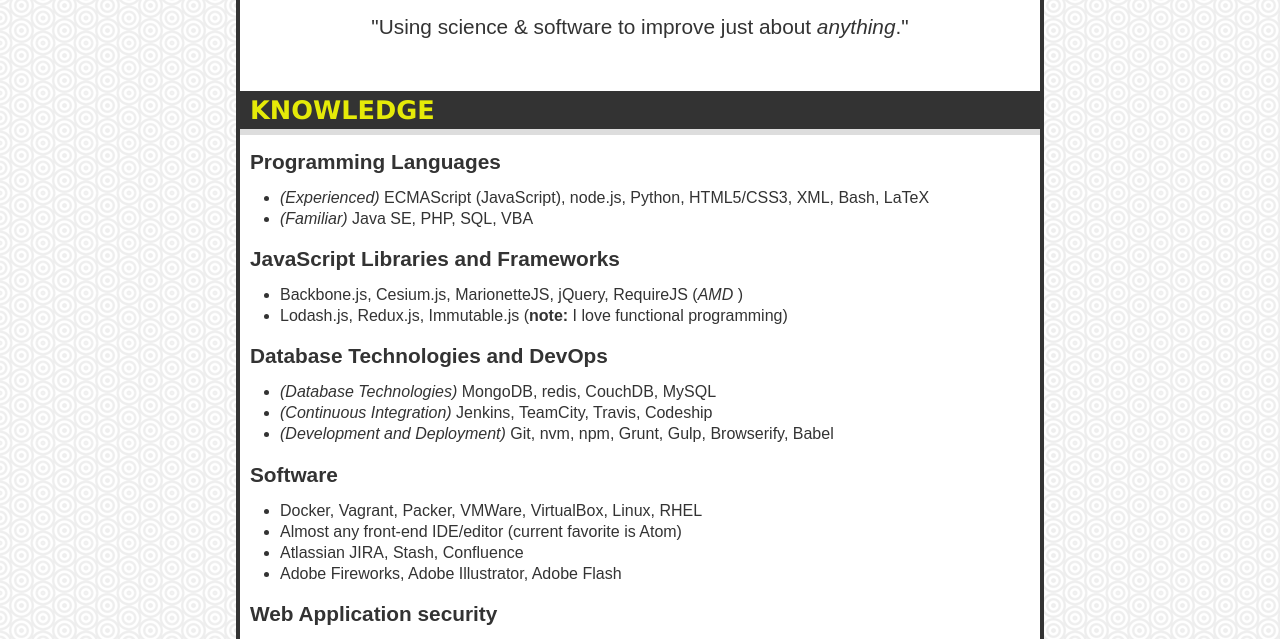
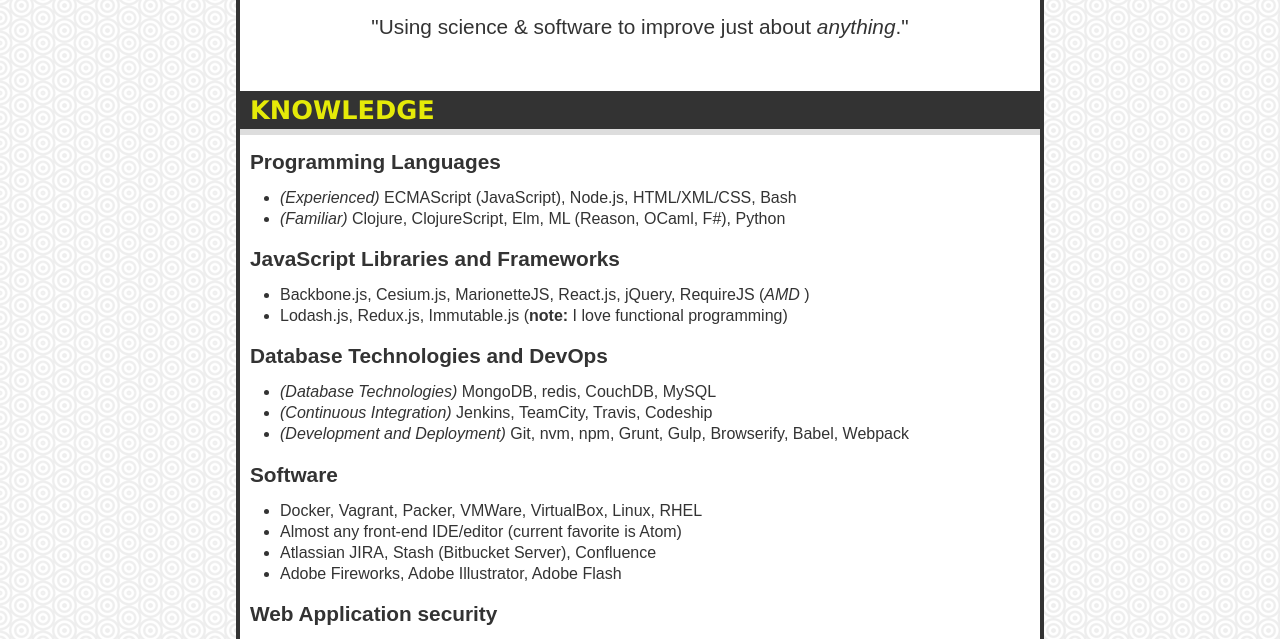
Before and after one commit to jhwohlgemuth/resume, a plain HTML site: page formats/resume.html in a window 1280 px wide. Shown: the part 107-746 px from the top of the page. Drawn offline with Linux system fonts and the light colour scheme; files that its build step writes are made by us from their sources; files whose address does not match are found by name.

Commit message:
Add makefile for building resume and update languages section

```diff
--- a/formats/resume.html
+++ b/formats/resume.html
@@ -94,25 +94,25 @@ document.write('<a h'+'ref'+'="ma'+'ilto'+':'+e+'">'+e+'<\/'+'a'+'>');
 <h1 id="knowledge">KNOWLEDGE</h1>
 <h2 id="programming-languages">Programming Languages</h2>
 <ul>
-<li><em>(Experienced)</em> ECMAScript (JavaScript), node.js, Python, HTML5/CSS3, XML, Bash, LaTeX</li>
-<li><em>(Familiar)</em> Java SE, PHP, SQL, VBA</li>
+<li><em>(Experienced)</em> ECMAScript (JavaScript), Node.js, HTML/XML/CSS, Bash</li>
+<li><em>(Familiar)</em> Clojure, ClojureScript, Elm, ML (Reason, OCaml, F#), Python</li>
 </ul>
 <h2 id="javascript-libraries-and-frameworks">JavaScript Libraries and Frameworks</h2>
 <ul>
-<li>Backbone.js, Cesium.js, MarionetteJS, jQuery, RequireJS (<em>AMD </em>)</li>
+<li>Backbone.js, Cesium.js, MarionetteJS, React.js, jQuery, RequireJS (<em>AMD </em>)</li>
 <li>Lodash.js, Redux.js, Immutable.js (<strong>note:</strong> I love functional programming)</li>
 </ul>
 <h2 id="database-technologies-and-devops">Database Technologies and DevOps</h2>
 <ul>
 <li><em>(Database Technologies)</em> MongoDB, redis, CouchDB, MySQL</li>
 <li><em>(Continuous Integration)</em> Jenkins, TeamCity, Travis, Codeship</li>
-<li><em>(Development and Deployment)</em> Git, nvm, npm, Grunt, Gulp, Browserify, Babel</li>
+<li><em>(Development and Deployment)</em> Git, nvm, npm, Grunt, Gulp, Browserify, Babel, Webpack</li>
 </ul>
 <h2 id="software">Software</h2>
 <ul>
 <li>Docker, Vagrant, Packer, VMWare, VirtualBox, Linux, RHEL</li>
 <li>Almost any front-end IDE/editor (current favorite is Atom)</li>
-<li>Atlassian JIRA, Stash, Confluence</li>
+<li>Atlassian JIRA, Stash (Bitbucket Server), Confluence</li>
 <li>Adobe Fireworks, Adobe Illustrator, Adobe Flash</li>
 </ul>
 <h2 id="web-application-security">Web Application security</h2>
```
Also changed, not shown: index.html (+5 -5 lines), formats/resume.txt, 4 other files.
